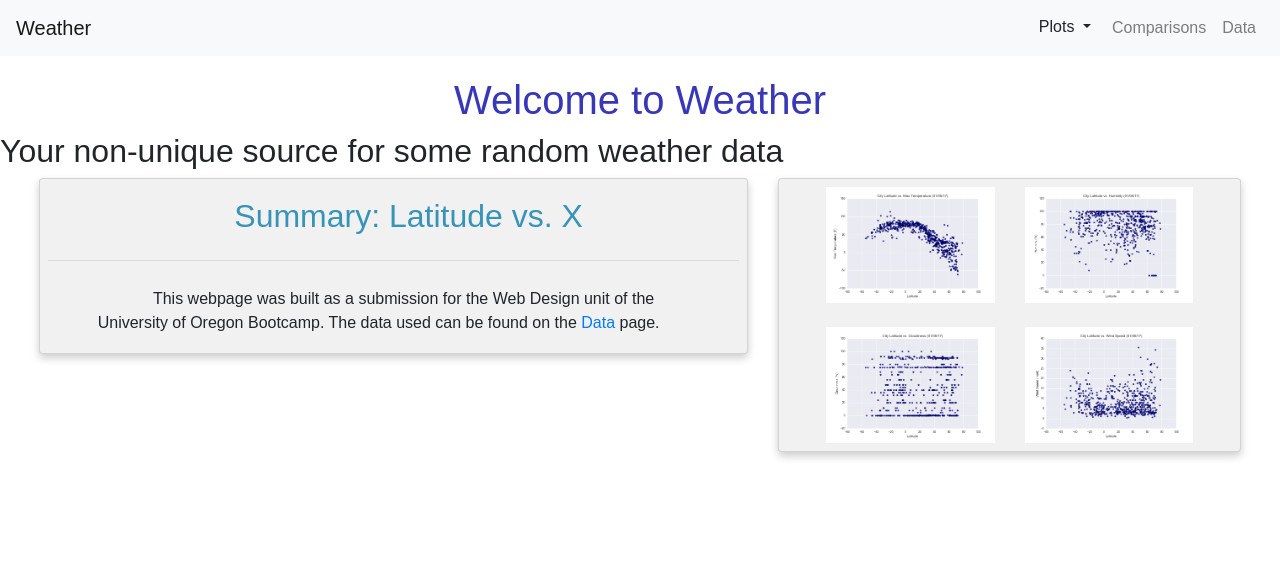
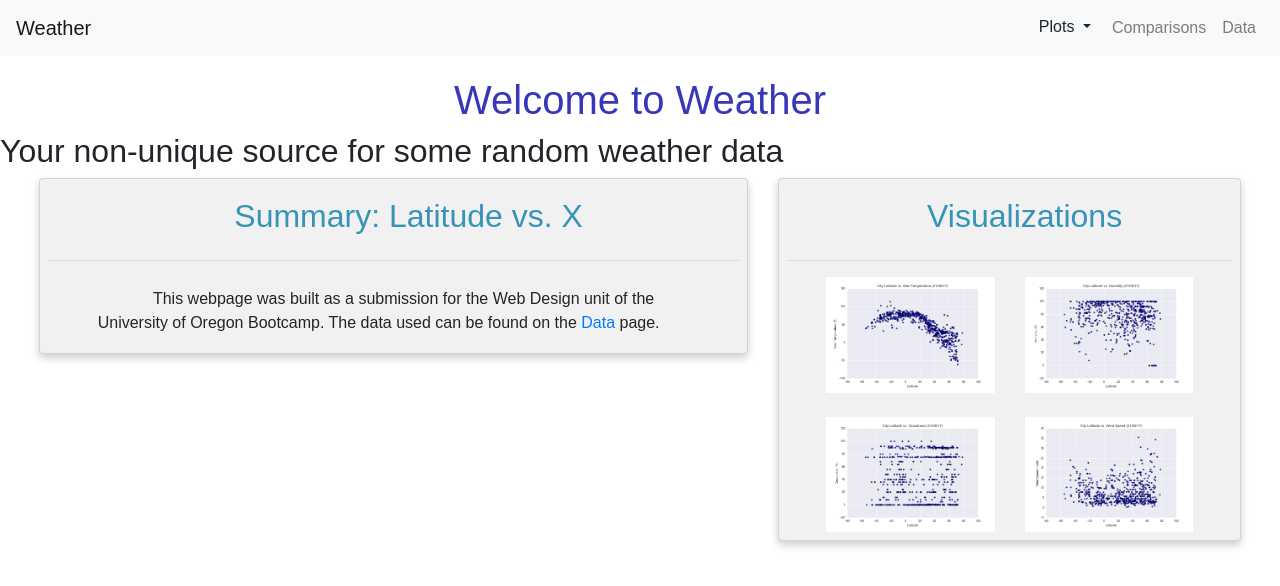
Before and after one commit to pkrosoff/Web-Design-Challenge, a plain HTML site: page index.html in a window 1280 px wide. Drawn offline with nearby package versions, Linux system fonts and the light colour scheme.

Commit message:
header added to vis column on landing page

```diff
--- a/index.html
+++ b/index.html
@@ -61,9 +61,12 @@
   </div>
   <div class="columnright">
     <div class="card">
+      <h2 class="sub-header">Visualizations</h2>
+      <hr>
       <div class="row">
         <!-- <div class="container"> -->
           <!-- <div class="vizcolumn"> -->
+
             <div class="col"><a href=WebVisualizations/Visualizations/Vis1.html><img src="WebVisualizations/Visualizations/Fig1.png" class="img-fluid" alt="This is figure 1" /></a></div>
             <div class="col"><a href=WebVisualizations/Visualizations/Vis2.html><img src="WebVisualizations/Visualizations/Fig2.png" class="img-fluid" alt="This is figure 1" /></a></div>
       </div>
```
